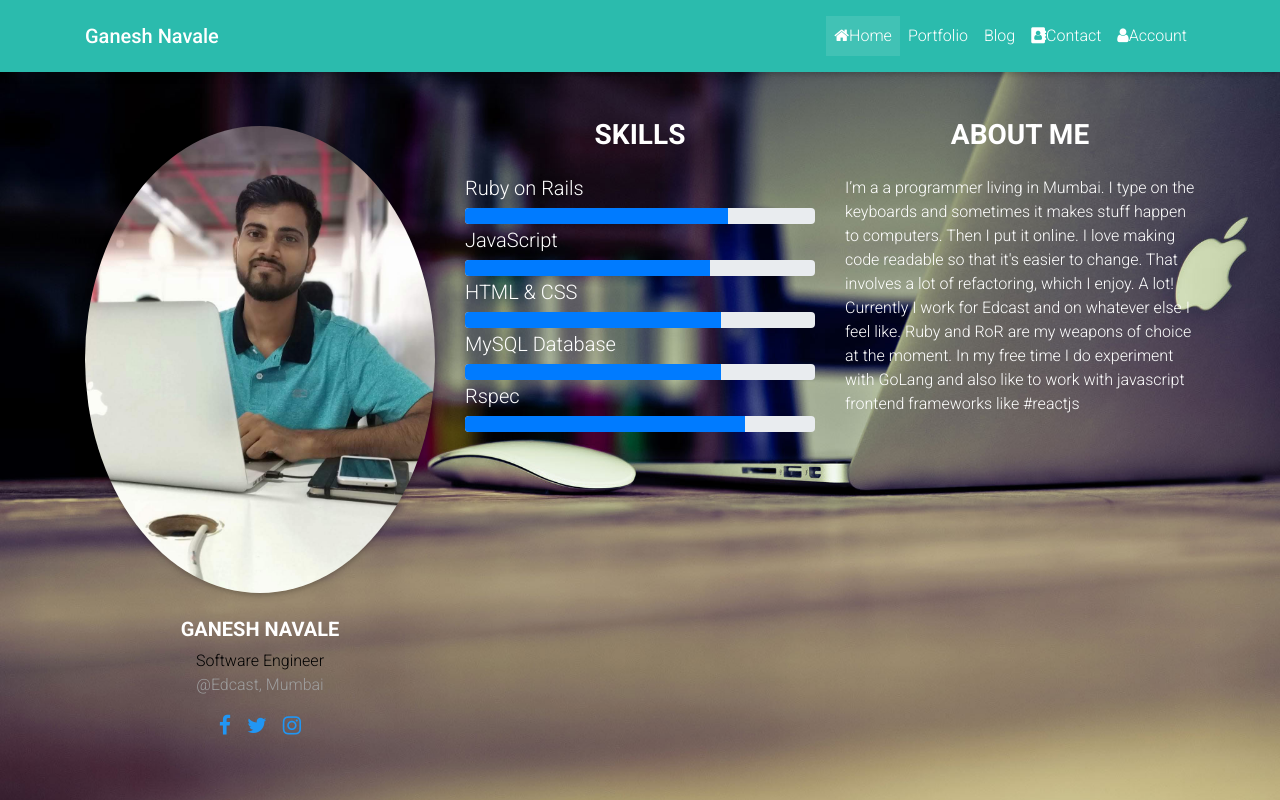
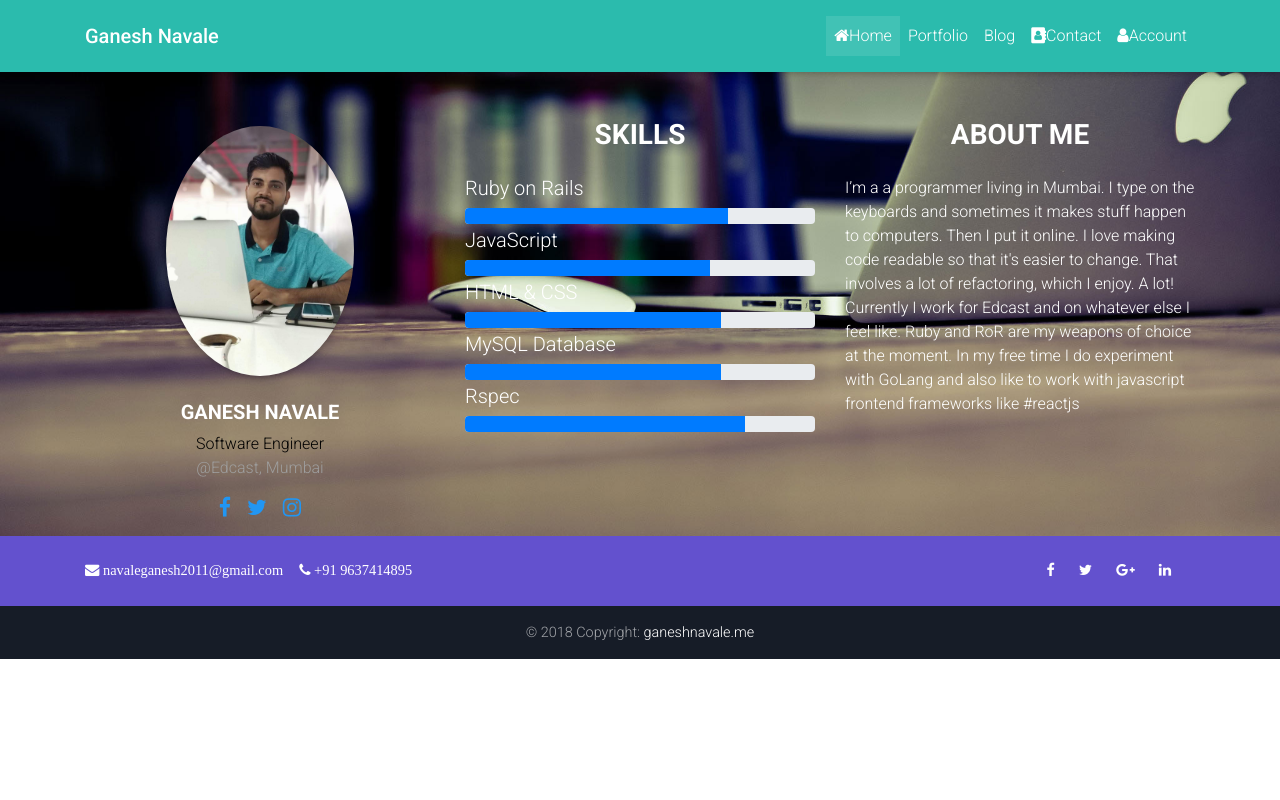
Before and after one commit to GaneshNavale/react_portfolio, a React (Create React App) app: page / in a window 1280 px wide. Shown: the top 800 px of the page. Built offline with nearby package versions, Linux system fonts and the light colour scheme.

Commit message:
css update

```diff
--- a/src/App.css
+++ b/src/App.css
@@ -1,5 +1,5 @@
 .App {
-  text-align: center;
+  text-align: left;
   color: #fff;
 }
 
@@ -8,7 +8,7 @@
   background-size: cover;
   background-position: center;
   background-repeat: no-repeat;
-  height: 800px;
+  height: 100%;
 }
 
 footer.mt-4 {
@@ -18,3 +18,7 @@ footer.mt-4 {
 .mt-70 {
   margin-top: 70px !important;
 }
+
+img.profile-img {
+  height: 250px;
+}
```
